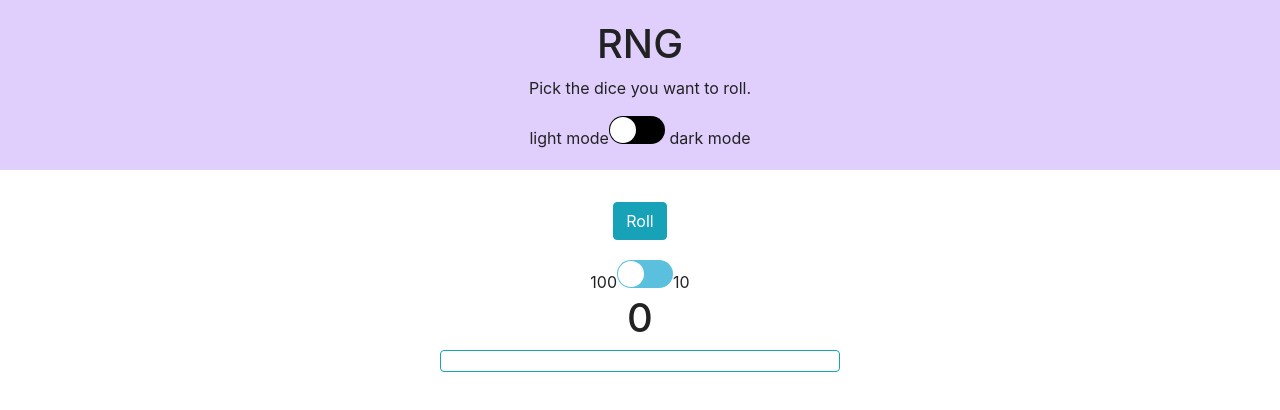
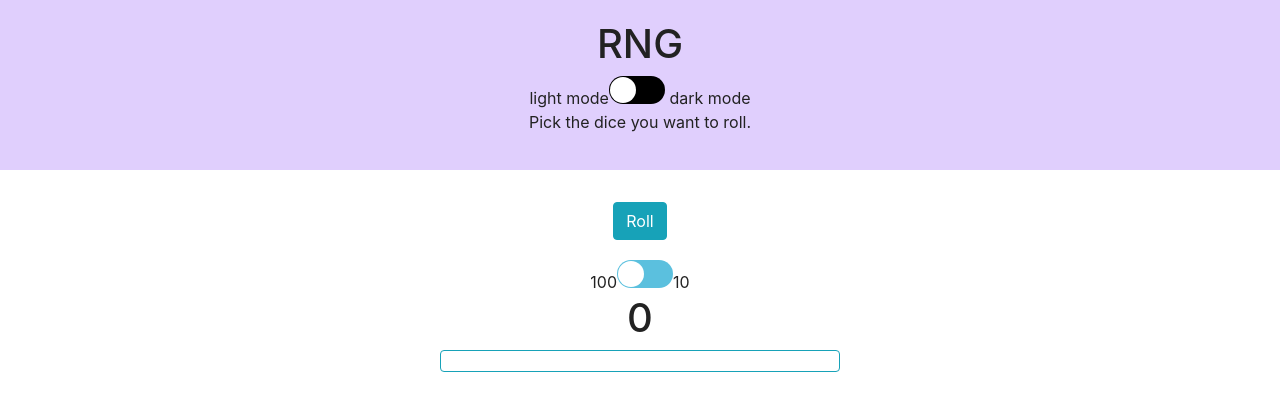
Before and after one commit to nmegrant/random_number_generator, a React (Create React App) app: page / in a window 1280 px wide. Shown: the top 410 px of the page. Built offline with nearby package versions, Linux system fonts and the light colour scheme.

Commit message:
Clean up styling

```diff
--- a/src/Components/MyTitleBar.js
+++ b/src/Components/MyTitleBar.js
@@ -8,11 +8,14 @@ export default function MyTitleBar(props) {
   return (
     <Jumbotron
       fluid
-      style={{ backgroundColor: "rgba(102, 16, 242, 0.2)", padding: "20px" }}
+      style={{
+        backgroundColor: "rgba(102, 16, 242, 0.2)",
+        padding: "20px",
+        dislay: "flex",
+      }}
     >
       <Container>
-        <h1>RNG</h1>
-        <p>Pick the dice you want to roll.</p>
+        <h1>RNG</h1>{" "}
         <span>
           light mode
           <Switch
@@ -25,6 +28,7 @@ export default function MyTitleBar(props) {
           />{" "}
           dark mode
         </span>
+        <p>Pick the dice you want to roll.</p>
       </Container>
     </Jumbotron>
   );
```
